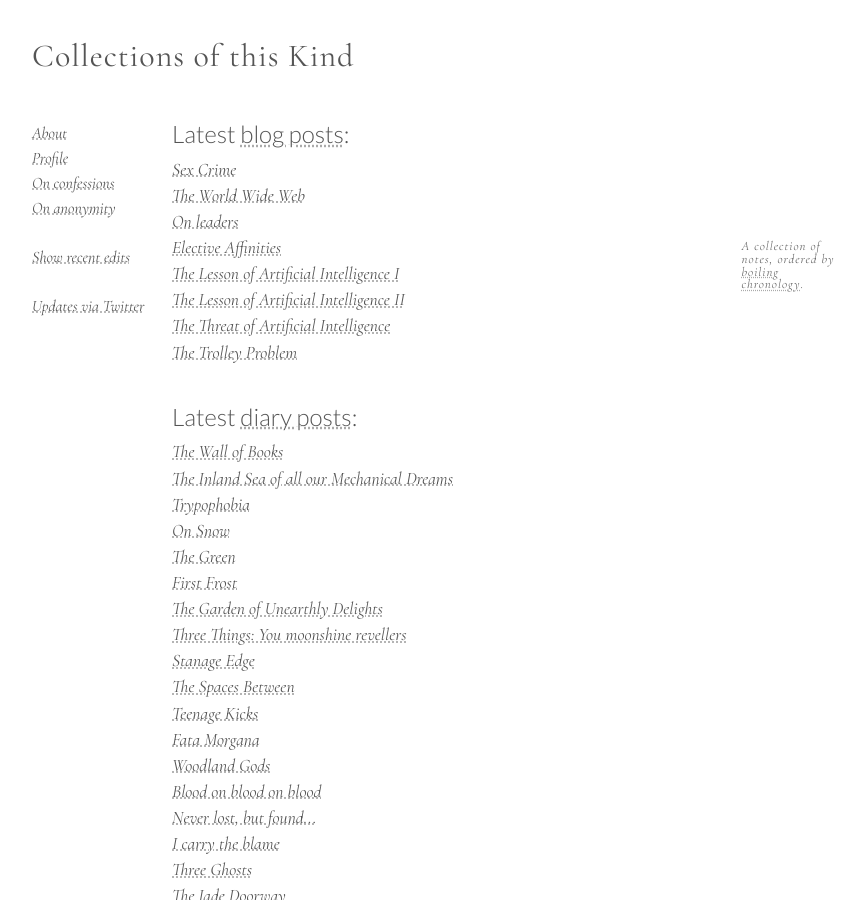
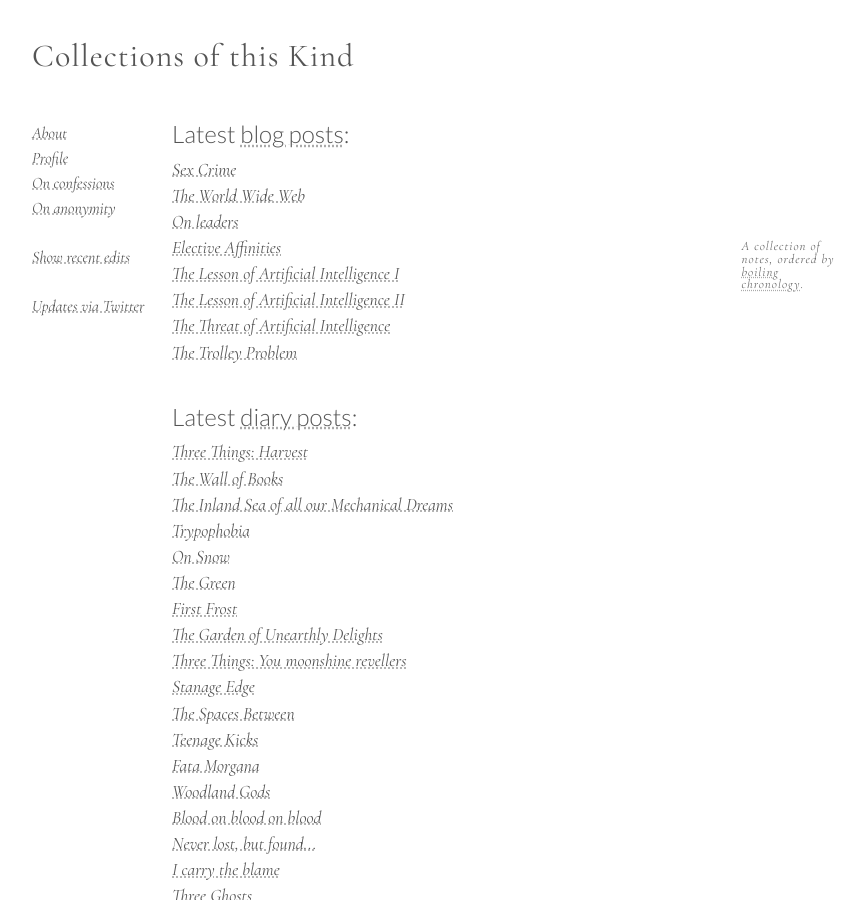
Before and after one commit to CollectionsOfThisKind/collectionsofthiskind.github.io, a Jekyll site: the page built from index.html, in a window 1280 px wide and 900 px high. Shown: the whole window, without its empty margins (78-943 px from the left). Built offline with Jekyll 4.4.1, drawn with Linux system fonts in a browser that asks for light colours.

Commit message:
Add files via upload

```diff
--- a/index.html
+++ b/index.html
@@ -50,6 +50,7 @@ A collection of notes, ordered by <a href="/pages/about/boiling.html">boiling ch
 
 
 <ul class="new">
+<li><a href="pages/diary/three-harvest.html">Three Things: Harvest</a></li>
 <li><a href="pages/diary/library.html">The Wall of Books</a></li>
 <li><a href="pages/diary/liminal.html">The Inland Sea of all our Mechanical Dreams</a></li>
 <li><a href="pages/diary/the-hole.html">Trypophobia</a></li>
```
